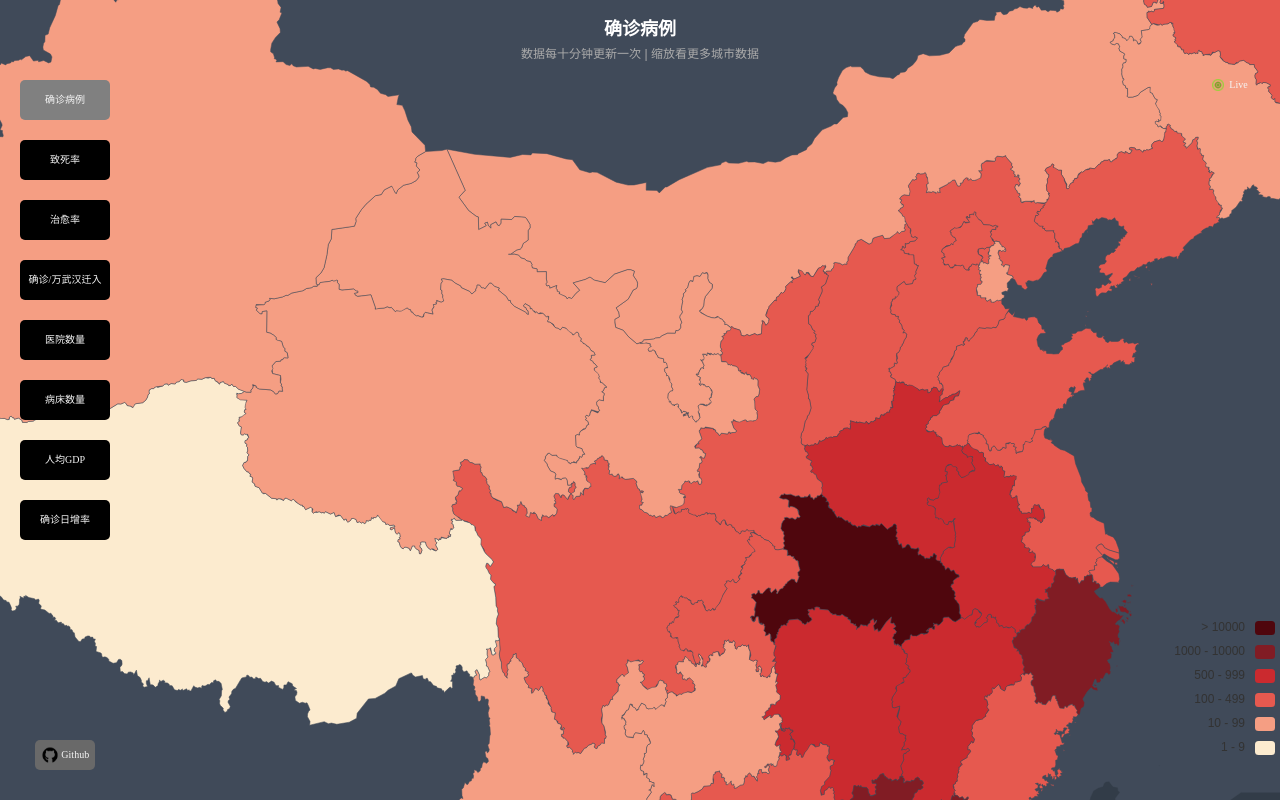
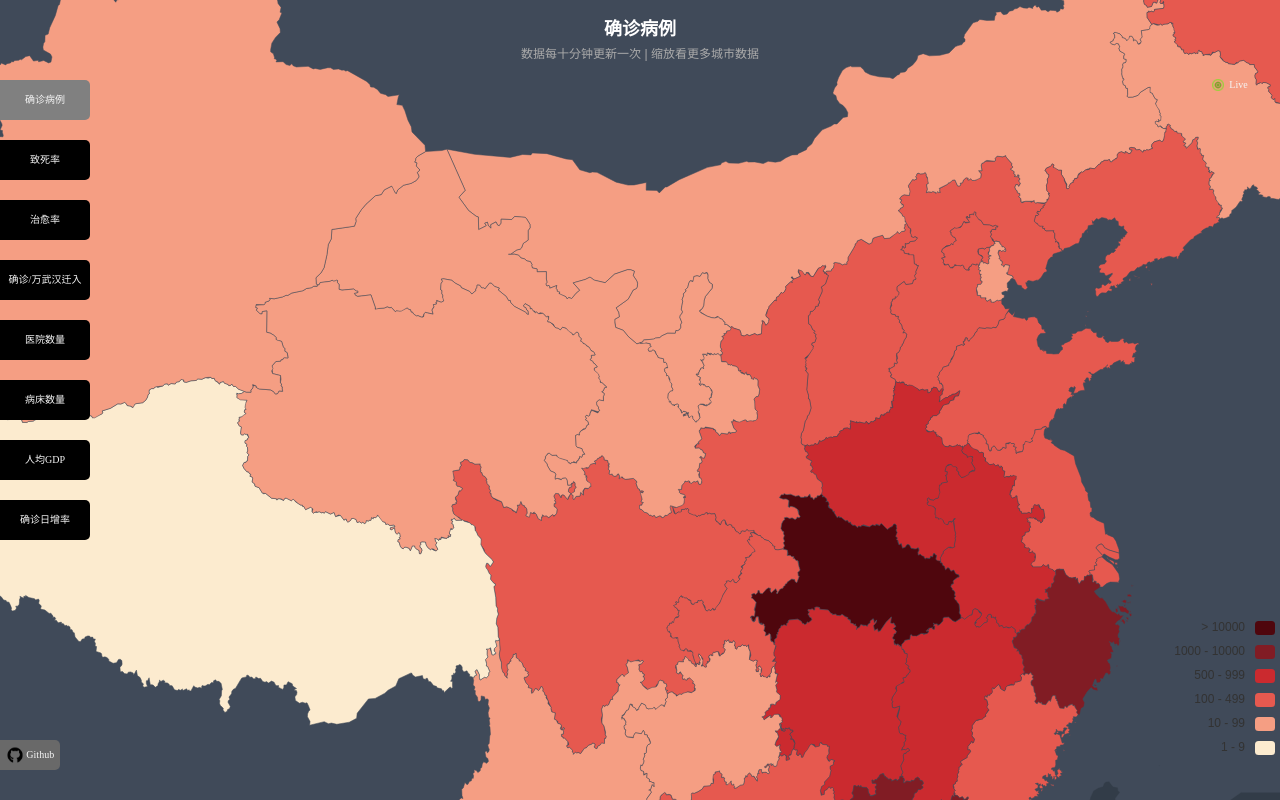
Before and after one commit to guanyilun/wuhan_viz, a plain HTML site: page index.html in a window 1280 px wide. Drawn offline with nearby package versions, Linux system fonts and the light colour scheme.

Commit message:
Change button style

```diff
--- a/assets/style.css
+++ b/assets/style.css
@@ -3,7 +3,7 @@
 	height: 40px;
 	width: 90px;
 	position: absolute;
-	border-radius: 5px;
+	border-radius: 0px 5px 5px 0px;
 	text-align: center;
 	line-height: 40px;
 	background-color: black;
@@ -13,42 +13,42 @@
 }
 
 .change_1 {
-	left: 20px;
+	left: 0px;
 	top: 80px;
 }
 
 .change_2 {
-	left: 20px;
+	left: 0px;
 	top: 140px;
 }
 
 .change_3 {
-	left: 20px;
+	left: 0px;
 	top: 200px;
 }
 
 .change_4 {
-	left: 20px;
+	left: 0px;
 	top: 260px;
 }
 
 .change_5 {
-	left: 20px;
+	left: 0px;
 	top: 320px;
 }
 
 .change_6 {
-    left: 20px;
+    left: 0px;
     top: 380px;
 }
 
 .change_7 {
-    left: 20px;
+    left: 0px;
     top: 440px;
 }
 
 .change_8 {
-    left: 20px;
+    left: 0px;
     top: 500px;
 }
 
@@ -61,7 +61,7 @@
 	text-align: center;
 	width: 60px;
 	height: 30px;
-	left: 35px;
+	left: 0px;
 }
 
 .git_link img {
```
Also changed, not shown: index.html (line endings or trailing spaces).
